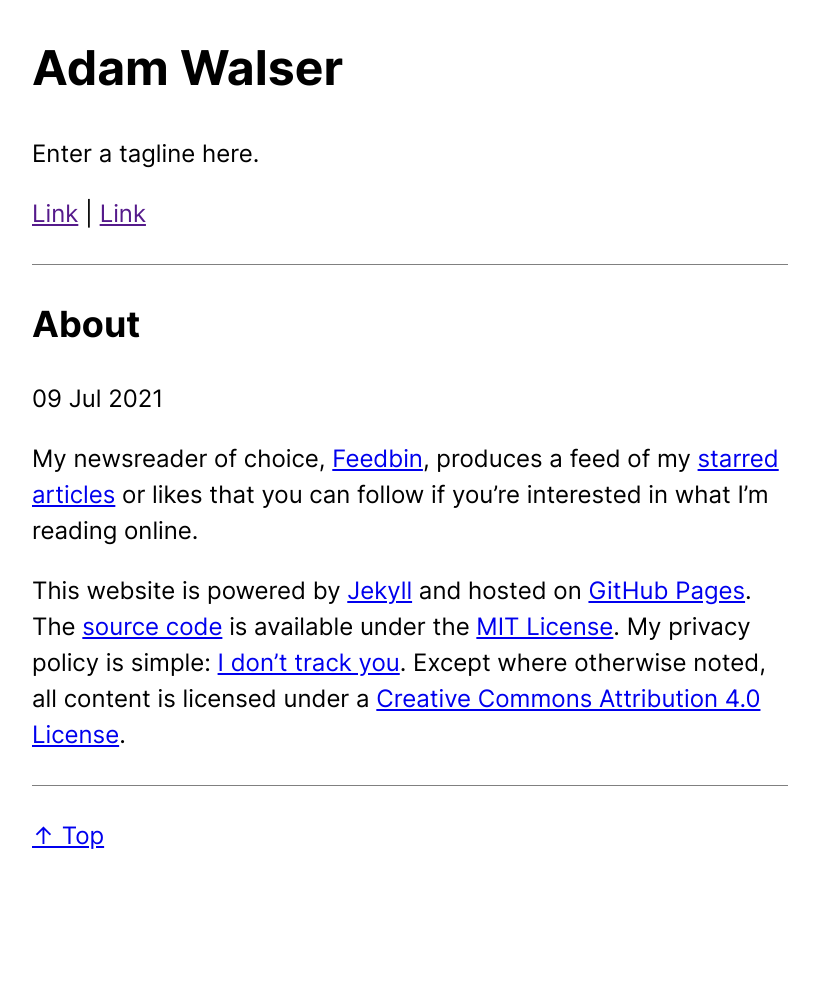
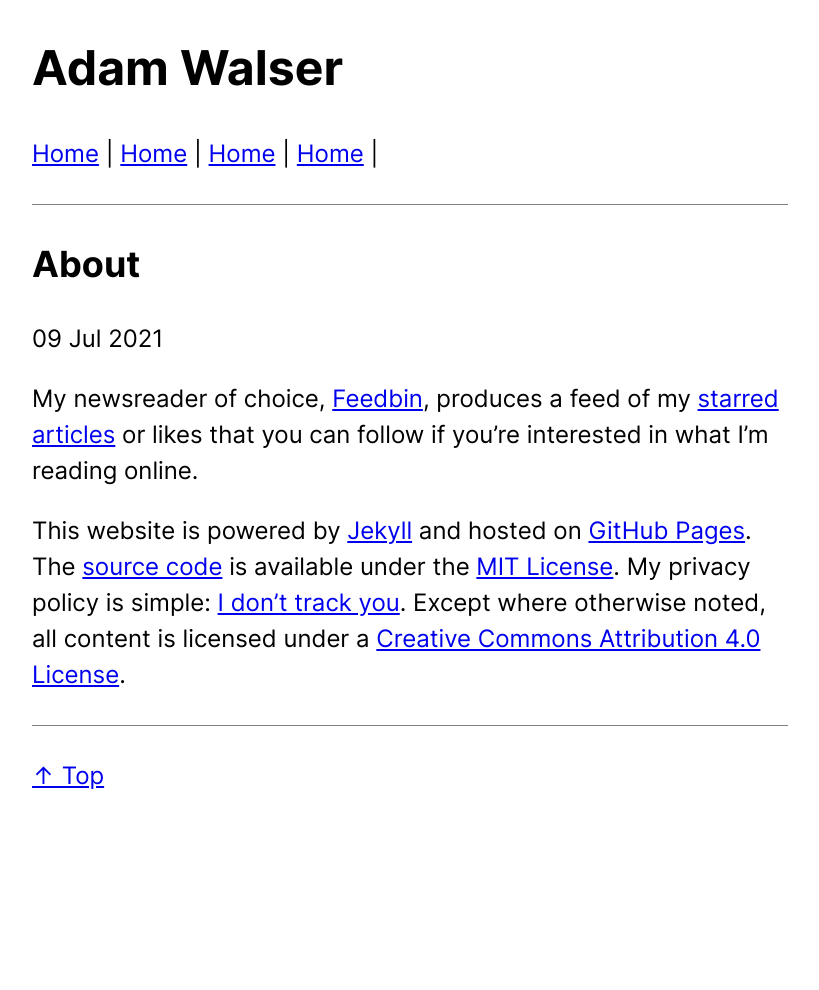
Before and after one commit to ajpwalser/ajpwalser.github.io, a Jekyll site: the page built from _posts/2021-07-09-about.md, in a window 1280 px wide. Shown: the whole page, without its empty margins (230-1049 px from the left). Built offline with Jekyll 4.4.1, drawn with Linux system fonts in a browser that asks for light colours; after the commit the page ends 930 px from its top, so only the background shows below that.

Commit message:
Update default.html

```diff
--- a/_layouts/default.html
+++ b/_layouts/default.html
@@ -13,11 +13,15 @@
    <header>
       <h1>{{ site.title }}</h1>
    </header>
-      <p>Enter a tagline here.</p>
       <nav>
-      <a href="">Link</a>
-       |
-      <a href="">Link</a>
+      <a href="/">Home</a>
+      <span> | </span>
+      <a href="/">Home</a>
+      <span> | </span>
+      <a href="/">Home</a>
+      <span> | </span>
+      <a href="/">Home</a>
+      <span> | </span>
       </nav>
       <hr>
    <main aria-label="Content" role="main">
```
